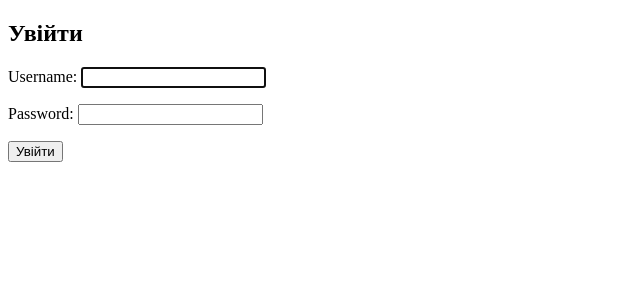
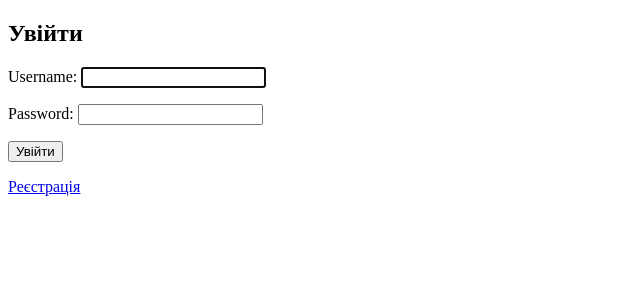
Before and after one commit to divdefwork/django-auth-tutorial, a Django app: page /accounts/login/ in a window 1280 px wide. Shown: the top 300 px of the page, without its empty margins (0-640 px from the left). Run offline with Django 4.2, Linux system fonts and the light colour scheme.

Commit message:
Додано посилання на реєстрацію

```diff
--- a/templates/registration/login.html
+++ b/templates/registration/login.html
@@ -8,5 +8,8 @@
         {% csrf_token %}
         {{ form.as_p }}
         <button type="submit">Увійти</button>
+        <p>
+            <a href="{% url 'signup' %}">Реєстрація</a>
+        </p>
     </form>
 {% endblock %}
```
